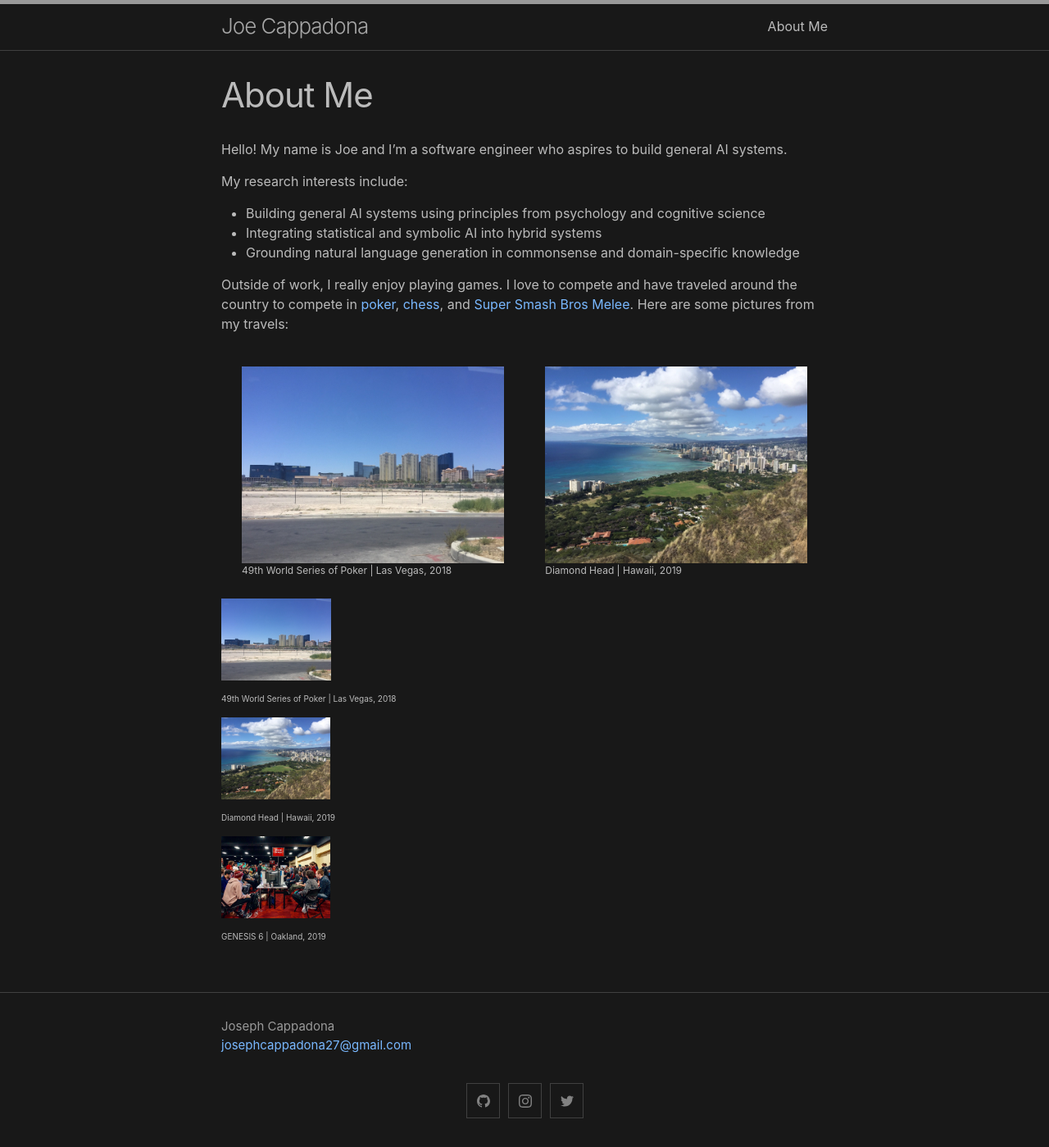
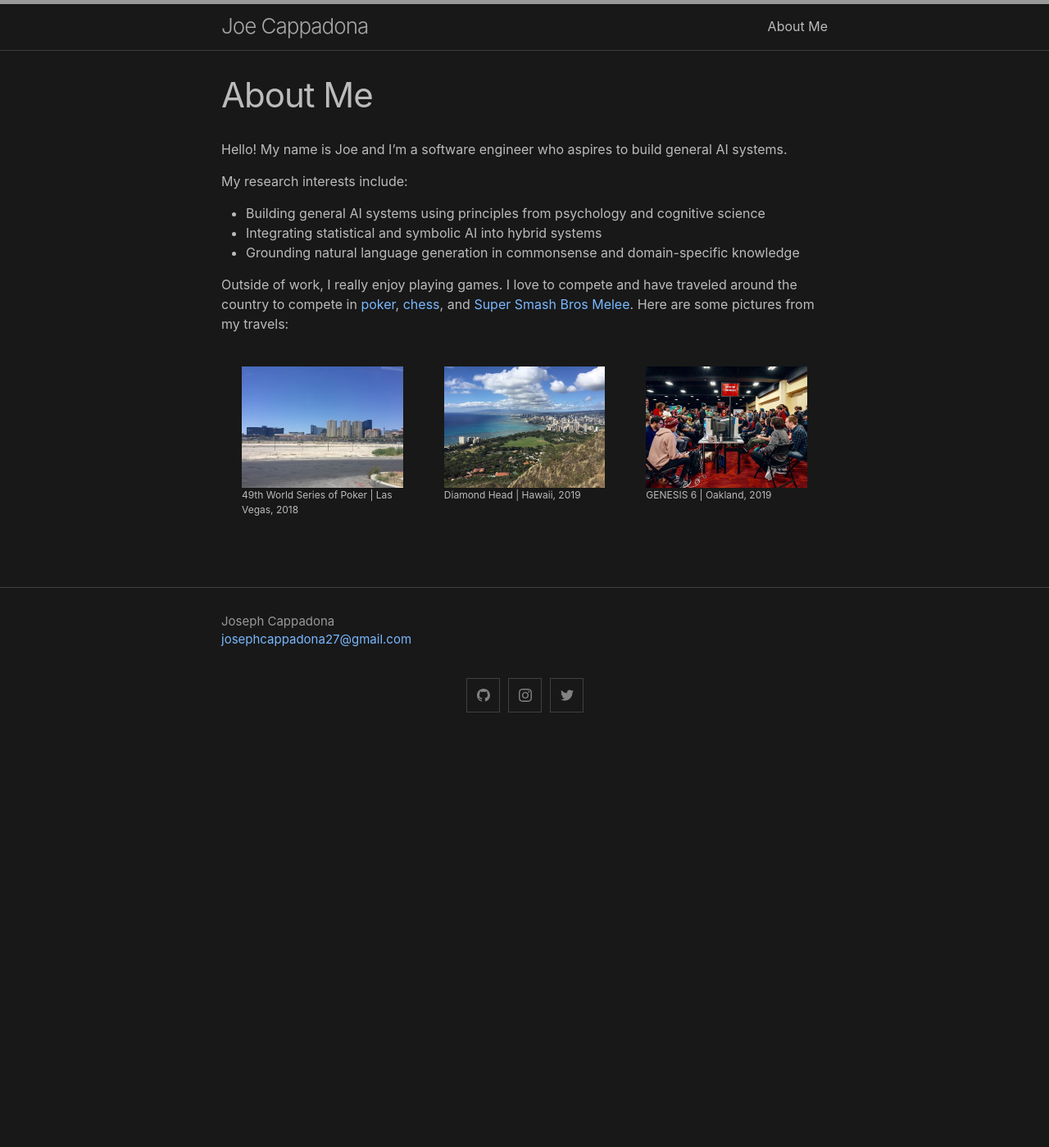
Before and after one commit to josephcappadona/josephcappadona.github.io, a Jekyll site: the page built from about.md, in a window 1280 px wide. Shown: the whole page at 82% size. Built offline with Jekyll 4.4.1, drawn with Linux system fonts in a browser that asks for light colours; after the commit the page ends 904 px from its top, so only the background shows below that.

Commit message:
Update about.md

```diff
--- a/about.md
+++ b/about.md
@@ -23,22 +23,9 @@ Outside of work, I really enjoy playing games. I love to compete and have travel
     <img src="/assets/img/hawaii.jpg" style="max-height: 250px;"/>
     <div>Diamond Head | Hawaii, 2019</div>
   </div>
+
+  <div style="display: block; margin: 25px;">
+    <img src="/assets/img/genesis.jpeg" style="max-height: 250px;"/>
+    <div>GENESIS 6 | Oakland, 2019</div>
+  </div>
 </div>
-
-{:refdef: style="font-size: 10px;"}
-![vegas](/assets/img/vegas.jpg){: style="max-height: 100px;"}
-
-49th World Series of Poker \| Las Vegas, 2018
-{: refdef}
-
-{:refdef: style="font-size: 10px;"}
-![hawaii](/assets/img/hawaii.jpg){: style="max-height: 100px;"}
-
-Diamond Head \| Hawaii, 2019
-{: refdef}
-
-{:refdef: style="font-size: 10px;"}
-![genesis](/assets/img/genesis.jpeg){: style="max-height: 100px;"}
-
-GENESIS 6 \| Oakland, 2019
-{: refdef}
```
